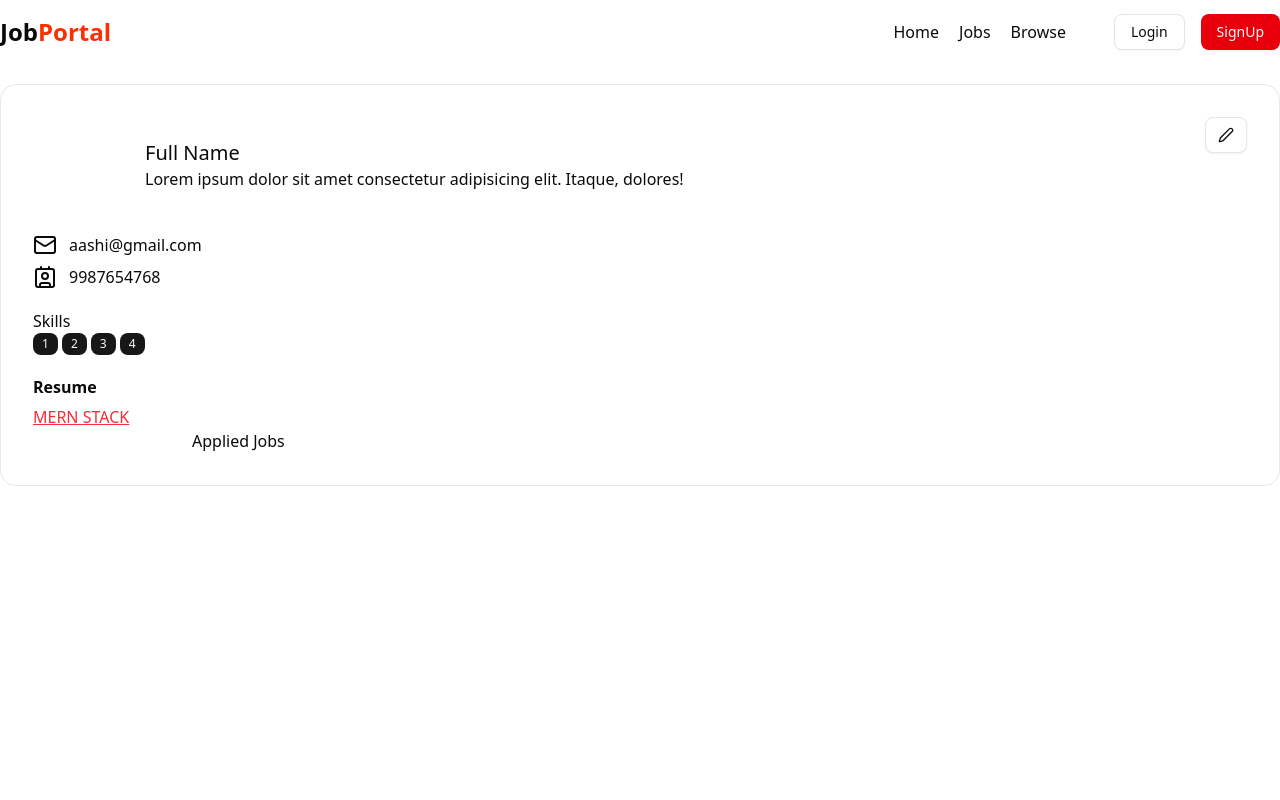
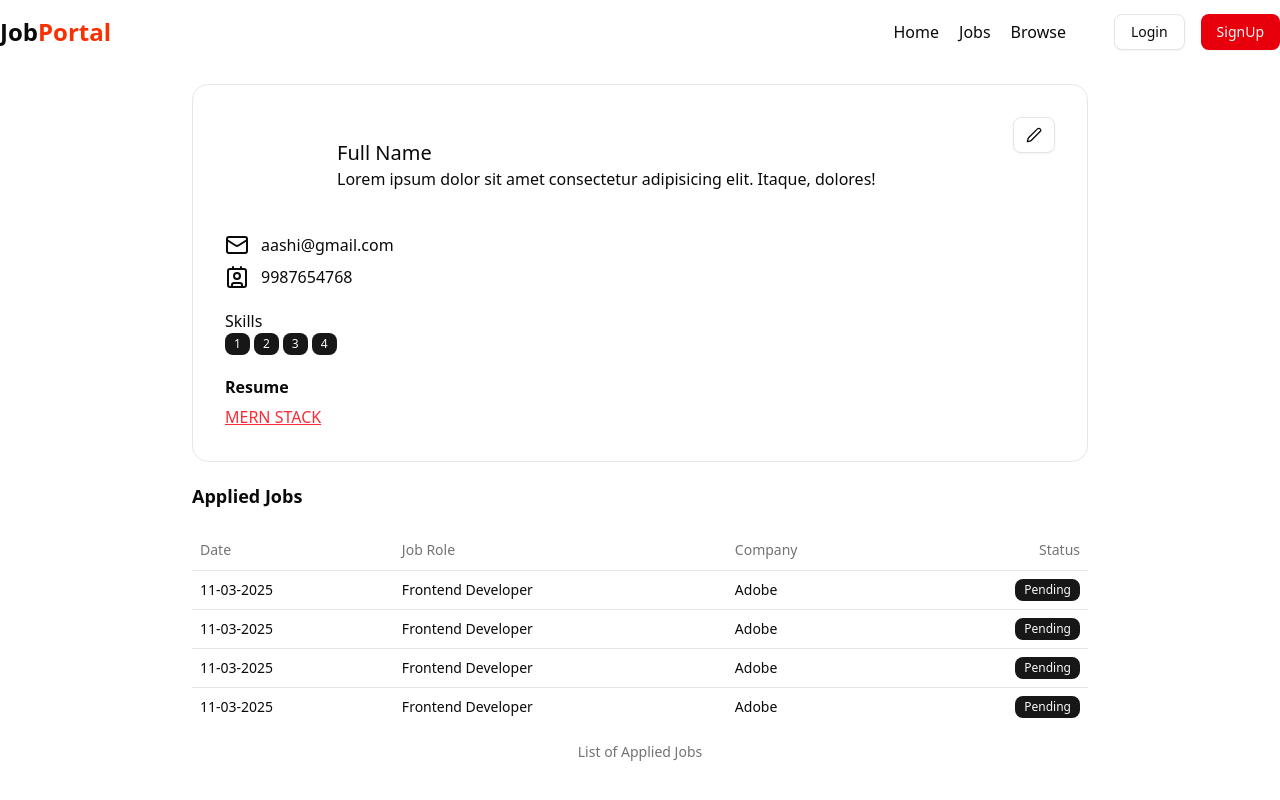
Before and after one commit to Aashi1909/Job-Portal, a React (Vite) app in the folder frontend/: page /profile in a window 1280 px wide. Built offline with nearby package versions, Linux system fonts and the light colour scheme.

Commit message:
Job details section completed

```diff
--- a/frontend/src/App.jsx
+++ b/frontend/src/App.jsx
@@ -7,6 +7,7 @@
 import { createBrowserRouter, RouterProvider } from 'react-router-dom'
 import Browse from './components/Browse'
 import Profile from './components/Profile'
+import JobDescription from './components/JobDescription'
 
 
 const appRouter = createBrowserRouter([
@@ -25,6 +26,10 @@
   {
     path:'/jobs',
     element: <Jobs />
+  },
+  {
+    path:'/description/:id',
+    element: <JobDescription />
   },
   {
     path:'/browse',
--- /dev/null
+++ b/frontend/src/components/AppliedJobTable.jsx
@@ -0,0 +1,41 @@
+import React from "react";
+import {Table, TableBody, TableCaption, TableCell, TableHead, TableHeader, TableRow} from './ui/table'
+import { Badge } from "./ui/badge";
+
+const AppliedJobTable =() =>{
+    return (
+        <div>
+            <Table>
+                <TableCaption>
+                    List of Applied Jobs
+                </TableCaption>
+                <TableHeader>
+                    <TableRow>
+                        <TableHead>Date</TableHead>
+                        <TableHead>Job Role</TableHead>
+                        <TableHead>Company</TableHead>
+                        <TableHead className="text-right">Status</TableHead>
+                    </TableRow>
+                </TableHeader>
+                <TableBody>
+                    {
+                        [1,2,3,4].map((item, index) =>(
+                            <TableRow key={index}>
+                                <TableCell>11-03-2025</TableCell>
+                                <TableCell>Frontend Developer</TableCell>
+                                <TableCell>Adobe</TableCell>
+                                <TableCell className="text-right"><Badge>Pending</Badge></TableCell>
+
+                            </TableRow>
+                        ))
+                    }
+
+                </TableBody>
+
+            </Table>
+
+        </div>
+    )
+}
+
+export default AppliedJobTable
--- a/frontend/src/components/Job.jsx
+++ b/frontend/src/components/Job.jsx
@@ -3,9 +3,12 @@
 import { Bookmark } from "lucide-react";
 import { Avatar, AvatarImage } from './ui/avatar'
 import { Badge } from './ui/badge'
+import { useNavigate } from "react-router-dom";
 
 
 const Job = () => {
+    const navigate = useNavigate();
+    const jobId = "lkjhg7yhdd"
     return (
         <div className="p-5 rounded-md shadow-xl bg-white border border-gray-100 ">
             <div className="flex items-center justify-between">
@@ -35,7 +38,7 @@
                 <Badge className={'text-[#F83002] font-bold'} variant="ghost">12 LPA</Badge>
             </div>
             <div className="flex items-center gap-4 mt-4">
-                <Button variant="outline">Details</Button>
+                <Button onClick={() => navigate(`/description/${jobId}`)} variant="outline">Details</Button>
                 <Button className="bg-[#F83002]">Save For Later</Button>
             </div>
         </div>
--- /dev/null
+++ b/frontend/src/components/JobDescription.jsx
@@ -0,0 +1,39 @@
+import React from "react";
+import { Badge } from "./ui/badge";
+import { Button } from "./ui/button";
+
+
+const JobDescription = () => {
+    const isApplied = true;
+    return (
+        <div className="max-w-7xl mx-auto my-10 ">
+            <div className="flex items-center justify-between ">
+                <div >
+                    <h1 className="font-bold text-xl">Frontend Developer</h1>
+                    <div className='flex items-center mt-4 gap-2'>
+                        <Badge className={'text-[#F83002] font-bold'} variant="ghost">12 Positions</Badge>
+                        <Badge className={'text-[#F83002] font-bold'} variant="ghost">Full Time</Badge>
+                        <Badge className={'text-[#F83002] font-bold'} variant="ghost">12 LPA</Badge>
+                    </div>
+                </div>
+                {isApplied ? (<Button disabled={isApplied} className="text-md font-semibold text-white  bg-gray-600 rounded-lg" variant="outline">Already Applied</Button>
+                ) : (
+                    <Button className="bg-[#F83002] hover:bg-red-700">Apply Now</Button>
+                )}
+            </div>
+            <h1 className="border-b-2 border-b-gray-300 font-medium py-4">Job Description</h1>
+            <div className="my-4">
+                <h1 className="font-bold my-1">Role: <span className="pl-4 font-normal text-gray-800">Frontend Developer</span> </h1>
+                <h1 className="font-bold my-1">Location: <span className="pl-4 font-normal text-gray-800">Hyderabad</span> </h1>
+                <h1 className="font-bold my-1">Description: <span className="pl-4 font-normal text-gray-800">Lorem ipsum dolor sit, amet consectetur adipisicing elit. Unde, qui?</span> </h1>
+                <h1 className="font-bold my-1">Experience: <span className="pl-4 font-normal text-gray-800">2 years</span> </h1>
+                <h1 className="font-bold my-1">Salary: <span className="pl-4 font-normal text-gray-800">12LPA</span> </h1>
+                <h1 className="font-bold my-1">Total Applicants: <span className="pl-4 font-normal text-gray-800">10</span> </h1>
+                <h1 className="font-bold my-1">Posted Date: <span className="pl-4 font-normal text-gray-800">11-03-2025</span> </h1>
+
+            </div>
+        </div>
+    )
+}
+
+export default JobDescription
--- a/frontend/src/components/Profile.jsx
+++ b/frontend/src/components/Profile.jsx
@@ -5,6 +5,7 @@
 import { Pen, Mail, Contact } from "lucide-react";
 import { Badge } from './ui/badge'
 import { Label } from "./ui/label";
+import AppliedJobTable from "./AppliedJobTable"
 
 
 const skills =[1,2,3,4]
@@ -13,7 +14,7 @@
     return (
         <div>
             <Navbar />
-            <div className="max-w-7xl mx-auto bg-white border border-gray-200 rounded-2xl my-5 p-8">
+            <div className="max-w-4xl mx-auto bg-white border border-gray-200 rounded-2xl my-5 p-8">
                 <div className="flex justify-between">
                 <div className="flex items-center gap-4">
                 <Avatar className="h-24 w-24">
@@ -52,11 +53,12 @@
                     }
 
                 </div>
+            </div>
                 <div className="max-w-4xl mx-auto bg-white rounded-2xl">
-                    <h1>Applied Jobs</h1>
+                    <h1 className="font-semibold text-lg my-5">Applied Jobs</h1>
+                    <AppliedJobTable />
 
                 </div>
-            </div>
 
         </div>
     )
--- /dev/null
+++ b/frontend/src/components/ui/table.jsx
@@ -0,0 +1,121 @@
+import * as React from "react"
+
+import { cn } from "@/lib/utils"
+
+function Table({
+  className,
+  ...props
+}) {
+  return (
+    <div data-slot="table-container" className="relative w-full overflow-x-auto">
+      <table
+        data-slot="table"
+        className={cn("w-full caption-bottom text-sm", className)}
+        {...props} />
+    </div>
+  );
+}
+
+function TableHeader({
+  className,
+  ...props
+}) {
+  return (
+    <thead
+      data-slot="table-header"
+      className={cn("[&_tr]:border-b", className)}
+      {...props} />
+  );
+}
+
+function TableBody({
+  className,
+  ...props
+}) {
+  return (
+    <tbody
+      data-slot="table-body"
+      className={cn("[&_tr:last-child]:border-0", className)}
+      {...props} />
+  );
+}
+
+function TableFooter({
+  className,
+  ...props
+}) {
+  return (
+    <tfoot
+      data-slot="table-footer"
+      className={cn("bg-muted/50 border-t font-medium [&>tr]:last:border-b-0", className)}
+      {...props} />
+  );
+}
+
+function TableRow({
+  className,
+  ...props
+}) {
+  return (
+    <tr
+      data-slot="table-row"
+      className={cn(
+        "hover:bg-muted/50 data-[state=selected]:bg-muted border-b transition-colors",
+        className
+      )}
+      {...props} />
+  );
+}
+
+function TableHead({
+  className,
+  ...props
+}) {
+  return (
+    <th
+      data-slot="table-head"
+      className={cn(
+        "text-muted-foreground h-10 px-2 text-left align-middle font-medium whitespace-nowrap [&:has([role=checkbox])]:pr-0 [&>[role=checkbox]]:translate-y-[2px]",
+        className
+      )}
+      {...props} />
+  );
+}
+
+function TableCell({
+  className,
+  ...props
+}) {
+  return (
+    <td
+      data-slot="table-cell"
+      className={cn(
+        "p-2 align-middle whitespace-nowrap [&:has([role=checkbox])]:pr-0 [&>[role=checkbox]]:translate-y-[2px]",
+        className
+      )}
+      {...props} />
+  );
+}
+
+function TableCaption({
+  className,
+  ...props
+}) {
+  return (
+    <caption
+      data-slot="table-caption"
+      className={cn("text-muted-foreground mt-4 text-sm", className)}
+      {...props} />
+  );
+}
+
+export {
+  Table,
+  TableHeader,
+  TableBody,
+  TableFooter,
+  TableHead,
+  TableRow,
+  TableCell,
+  TableCaption,
+}
```
Also changed, not shown: frontend/src/components/shared/Navbar.jsx (line endings or trailing spaces).
